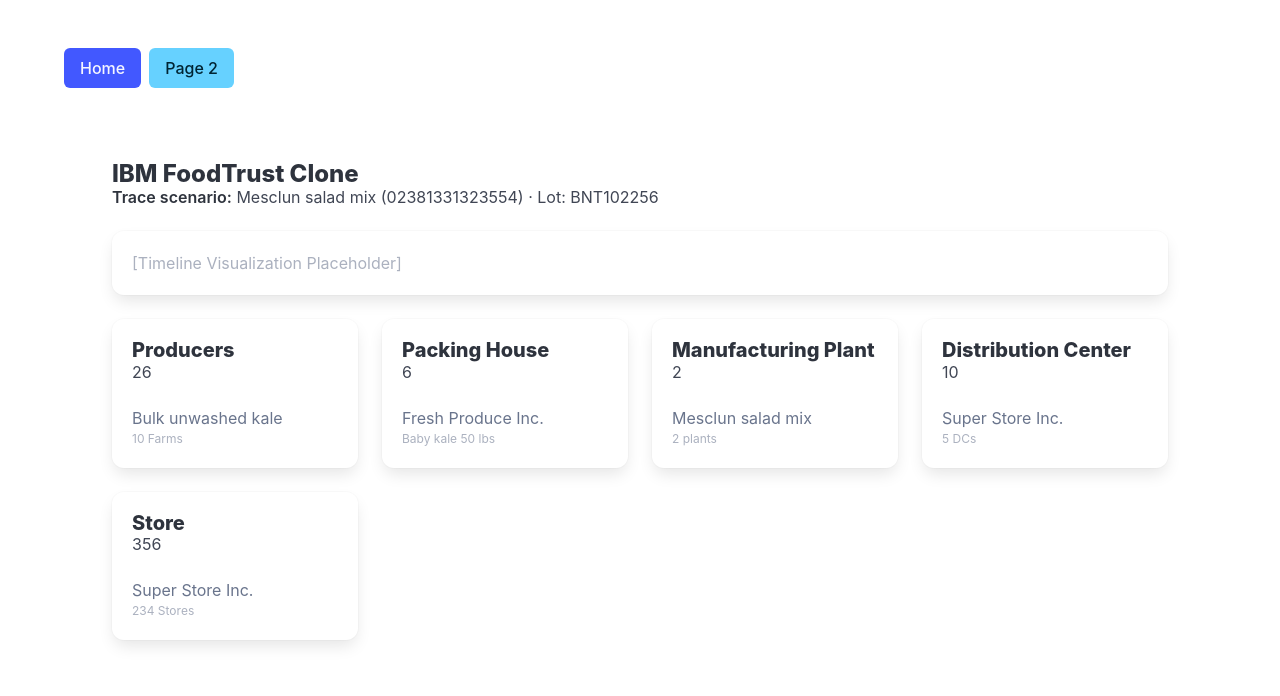
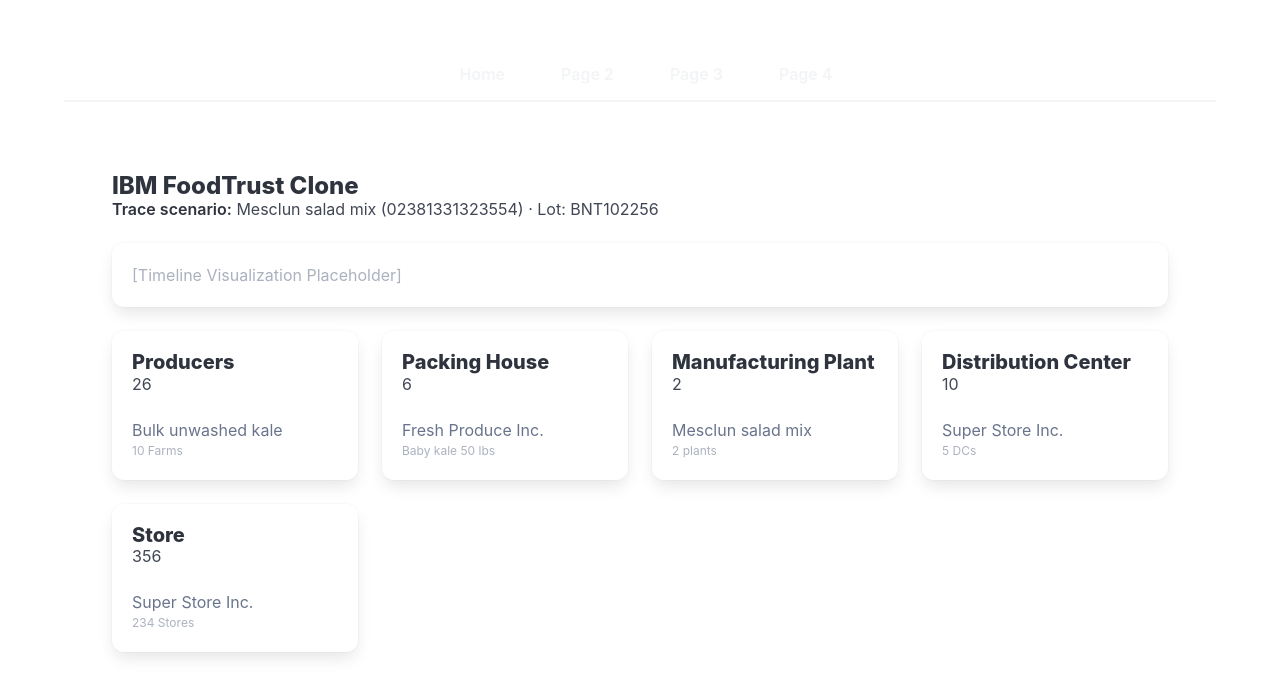
Before and after one commit to celeseyana/someblockchainproj, a React (Vite) app in the folder blockchainproj/: page / in a window 1280 px wide. Shown: the top 696 px of the page. Built offline with nearby package versions, Linux system fonts and the light colour scheme.

Commit message:
added more pages

```diff
--- a/blockchainproj/src/App.jsx
+++ b/blockchainproj/src/App.jsx
@@ -2,20 +2,33 @@
 import { BrowserRouter as Router, Routes, Route, Link } from 'react-router-dom';
 import Home from './Home';
 import Page2 from './page2';
+import Page3 from './page3';
+import Page4 from './page4';
 
 export default function App() {
 	return (
 		<Router>
 			<div className="section">
 				<div className="container">
-					<nav className="mb-5">
-						<Link to="/" className="button is-link mr-2">Home</Link>
-						<Link to="/page2" className="button is-info">Page 2</Link>
-					</nav>
+				<nav className="navbar has-shadow mb-5" role="navigation" aria-label="main navigation">
+					<div className="container is-fluid" style={{ justifyContent: 'center' }}>
+						<div className="navbar-menu is-active" style={{ width: '100%', justifyContent: 'center' }}>
+							<div className="navbar-start" style={{ display: 'flex', gap: '2rem', justifyContent: 'center', width: '100%' }}>
+								<Link to="/" className="navbar-item has-text-weight-semibold has-text-light">Home</Link>
+								<Link to="/page2" className="navbar-item has-text-weight-semibold has-text-light">Page 2</Link>
+								<Link to="/page3" className="navbar-item has-text-weight-semibold has-text-light">Page 3</Link>
+								<Link to="/page4" className="navbar-item has-text-weight-semibold has-text-light">Page 4</Link>
+							</div>
+						</div>
+					</div>
+				</nav>
+
 
 					<Routes>
 						<Route path="/" element={<Home />} />
 						<Route path="/page2" element={<Page2 />} />
+						<Route path="/page3" element={<Page3 />} />
+						<Route path="/page4" element={<Page4 />} />
 					</Routes>
 				</div>
 			</div>
--- a/blockchainproj/src/page2.jsx
+++ b/blockchainproj/src/page2.jsx
@@ -1,5 +1,3 @@
-import React from 'react';
-
 export default function Page2() {
     return (
         <div className="section">
--- /dev/null
+++ b/blockchainproj/src/page3.jsx
@@ -0,0 +1,10 @@
+export default function Page3() {
+    return (
+      <div className="section">
+        <div className="container">
+          <h1 className="title">Page 3</h1>
+          <p className="subtitle">This is Page 3</p>
+        </div>
+      </div>
+    );
+  }
--- /dev/null
+++ b/blockchainproj/src/page4.jsx
@@ -0,0 +1,10 @@
+export default function Page4() {
+    return (
+      <div className="section">
+        <div className="container">
+          <h1 className="title">Page 4</h1>
+          <p className="subtitle">This is Page 4</p>
+        </div>
+      </div>
+    );
+  }
```
Also changed, not shown: blockchainproj/src/page3.css (added), blockchainproj/src/page4.css (added).
